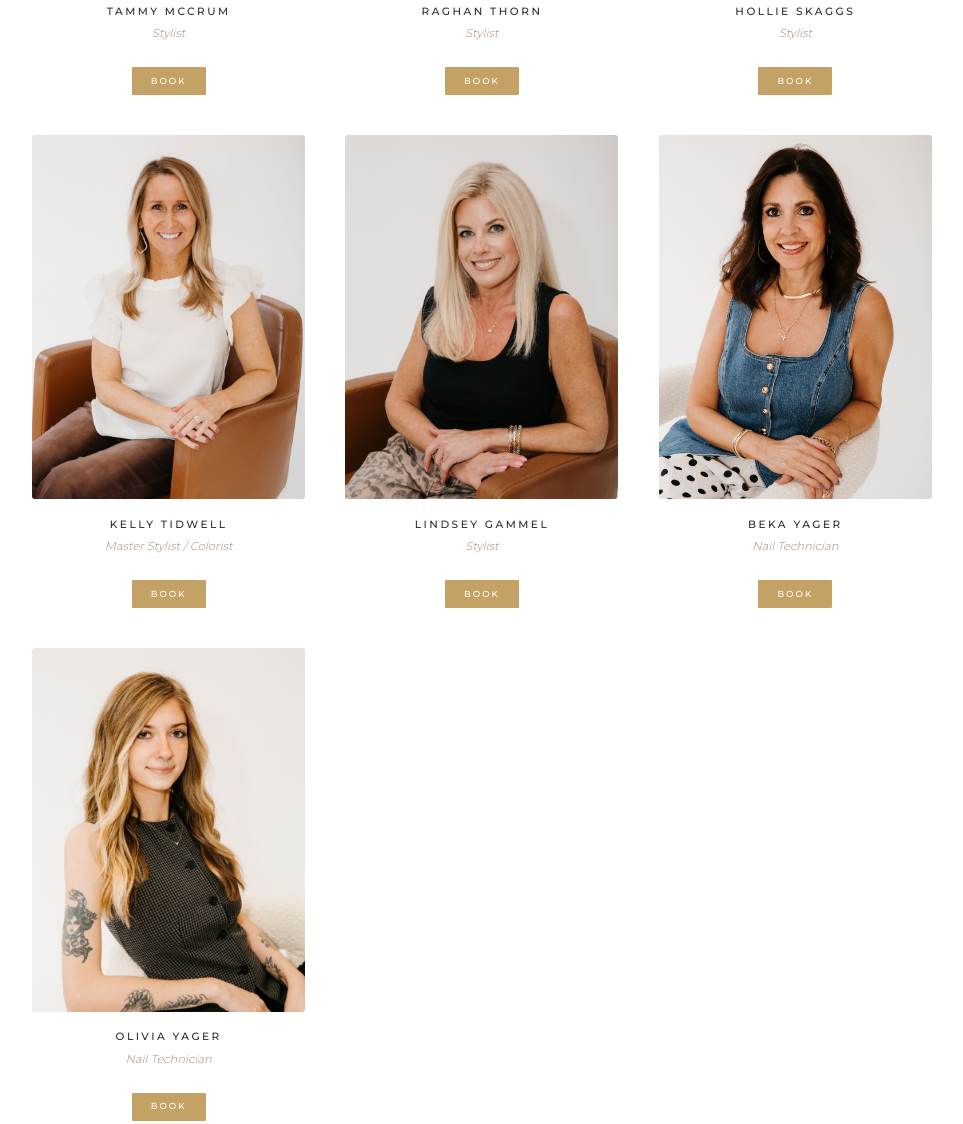
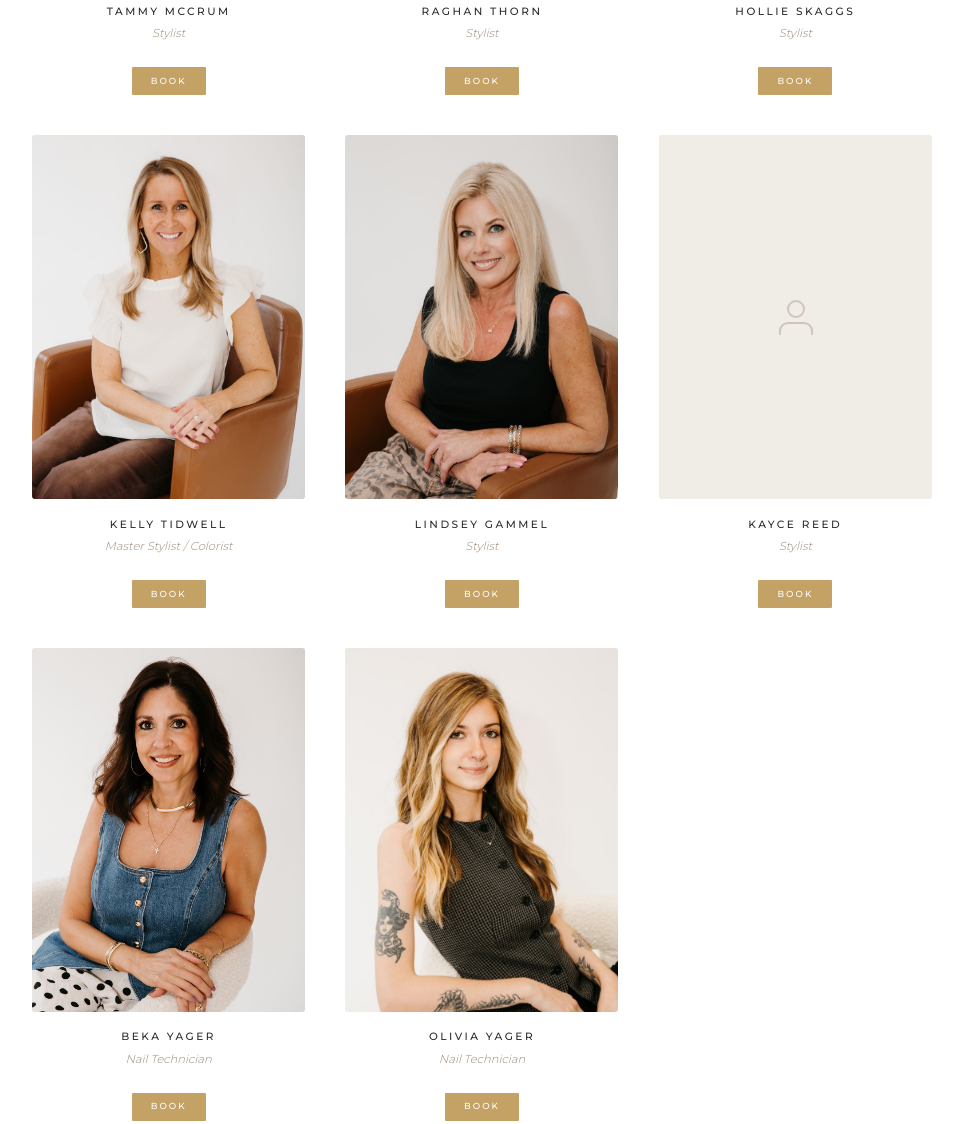
Before and after one commit to williamhodgesiii-bit/ManeStreetHair, a plain HTML site: page team.html in a window 1280 px wide. Shown: the part 1737-2861 px from the top of the page, without its empty margins (158-1121 px from the left). Drawn offline with nearby package versions, Linux system fonts and the light colour scheme.

Commit message:
Add Kayce Reed to team page

```diff
--- a/team.html
+++ b/team.html
@@ -152,6 +152,18 @@
         </div>
 
         <div class="team-card reveal reveal--delay-2">
+          <a href="team/kayce-reed.html" class="team-card__photo">
+            <div class="team-card__placeholder">
+              <svg viewBox="0 0 24 24" aria-hidden="true"><circle cx="12" cy="8" r="4"/><path d="M20 21v-2a4 4 0 00-4-4H8a4 4 0 00-4 4v2"/></svg>
+            </div>
+            <div class="team-card__hover"><span class="team-card__view">View Profile</span></div>
+          </a>
+          <p class="team-card__name">Kayce Reed</p>
+          <p class="team-card__role">Stylist</p>
+          <a href="team/kayce-reed.html#contact" class="team-card__book">Book</a>
+        </div>
+
+        <div class="team-card reveal">
           <a href="team/beka-yager.html" class="team-card__photo">
             <img src="images/team/beka-yager.jpg" alt="Beka Yager" loading="lazy" decoding="async" width="300" height="400">
             <div class="team-card__hover"><span class="team-card__view">View Profile</span></div>
@@ -161,7 +173,7 @@
           <a href="team/beka-yager.html#contact" class="team-card__book">Book</a>
         </div>
 
-        <div class="team-card reveal">
+        <div class="team-card reveal reveal--delay-1">
           <a href="team/olivia-yager.html" class="team-card__photo">
             <img src="images/team/olivia-yager.jpg" alt="Olivia Yager" loading="lazy" decoding="async" width="300" height="400">
             <div class="team-card__hover"><span class="team-card__view">View Profile</span></div>
```
